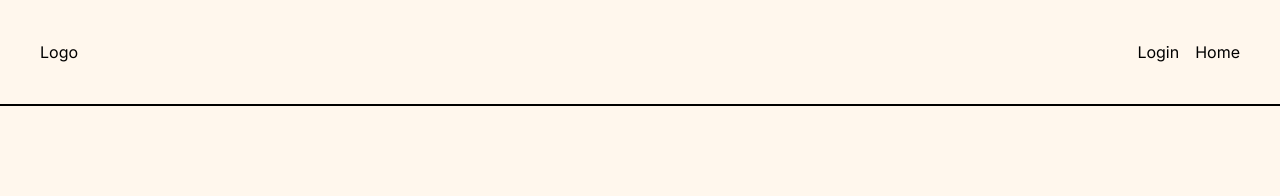
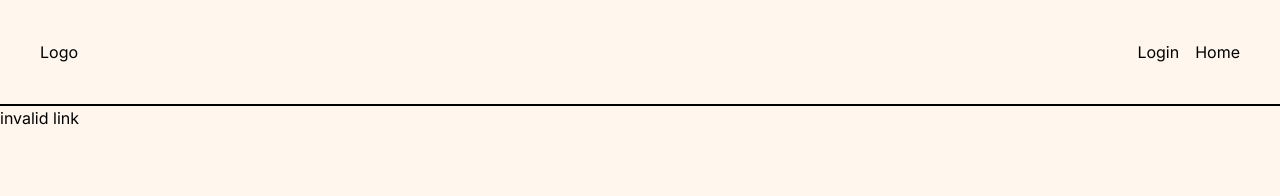
Before and after one commit to rogermarco/sayWhen, a Next.js app: page /13b56b64-14df-4efa-8edf-567d80291c27 in a window 1280 px wide. Shown: the top 196 px of the page. Built offline with nearby package versions, Linux system fonts and the light colour scheme.

Commit message:
add check for valid link to page

```diff
--- a/app/[eventpage]/page.tsx
+++ b/app/[eventpage]/page.tsx
@@ -4,12 +4,24 @@ import { useSearchParams } from "next/navigation";
 
 function EventPage () {
   const searchParams = useSearchParams()
+  const eventDetails = {
+    title: searchParams.get('title'),
+    date: searchParams.get('date'),
+    location: searchParams.get('location')
+  }
 
   return (
     <div>
-      <p>{searchParams.get('title')}</p>
-      <p>{searchParams.get('date')}</p>
-      <p>{searchParams.get('location')}</p>
+      {/* IF DETAILS EXIST IN QUERY */}
+      {eventDetails.title &&
+      <>
+        <p>{eventDetails.title}</p>
+        <p>{eventDetails.date}</p>
+        <p>{eventDetails.location}</p>
+      </>
+        ||
+        <p>invalid link</p>
+      }
     </div>
    );
   }
```
